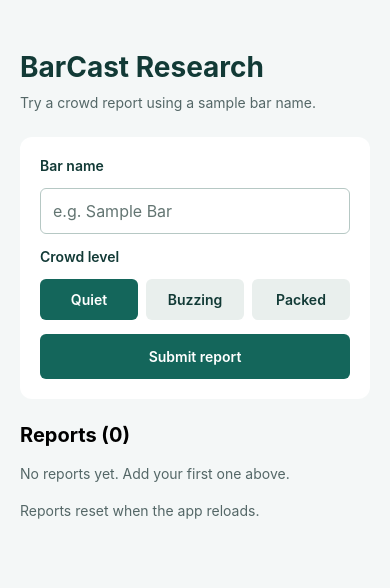
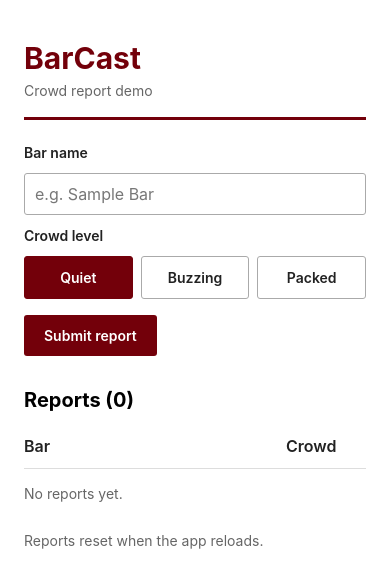
Before and after one commit to Cwingo/barcast-research, a React Native app: screen / in a window 390 px wide. Shown: the top 588 px of the page. Built offline with nearby package versions, Linux system fonts and the light colour scheme.

Commit message:
Adjust styling

```diff
--- a/App.js
+++ b/App.js
@@ -21,16 +21,16 @@ export default function App() {
   return (
     <ScrollView style={styles.screen} contentContainerStyle={styles.page} keyboardShouldPersistTaps="handled">
       <View style={styles.header}>
-        <Text style={styles.title}>BarCast Research</Text>
-        <Text style={styles.muted}>Try a crowd report using a sample bar name.</Text>
+        <Text style={styles.title}>BarCast</Text>
+        <Text style={styles.muted}>Crowd report demo</Text>
       </View>
-      <View style={styles.card}>
+      <View style={styles.form}>
         <Text style={styles.label}>Bar name</Text>
         <TextInput
           accessibilityLabel="Bar name"
           style={styles.input}
           placeholder="e.g. Sample Bar"
-          placeholderTextColor="#637572"
+          placeholderTextColor="#777"
           maxLength={60}
           value={barName}
           onChangeText={(text) => { setBarName(text); setError(''); }}
@@ -55,34 +55,42 @@ export default function App() {
         </Pressable>
       </View>
       <Text style={styles.heading}>Reports ({reports.length})</Text>
-      {reports.length === 0 && <Text style={styles.muted}>No reports yet. Add your first one above.</Text>}
-      {reports.map((report, index) => (
-        <View key={index} style={[styles.card, styles.row]}>
-          <Text style={styles.barName}>{report.barName}</Text>
-          <Text style={styles.badge}>{report.crowd}</Text>
+      <View>
+        <View style={styles.reportRow}>
+          <Text style={[styles.barName, styles.label]}>Bar</Text>
+          <Text style={[styles.crowd, styles.label]}>Crowd</Text>
         </View>
-      ))}
+        {reports.length === 0 && <Text style={styles.empty}>No reports yet.</Text>}
+        {reports.map((report, index) => (
+          <View key={index} style={styles.reportRow}>
+            <Text style={styles.barName}>{report.barName}</Text>
+            <Text style={styles.crowd}>{report.crowd}</Text>
+          </View>
+        ))}
+      </View>
       <Text style={styles.muted}>Reports reset when the app reloads.</Text>
     </ScrollView>
   );
 }
 
 const styles = StyleSheet.create({
-  screen: { backgroundColor: '#f4f7f7' },
-  page: { padding: 20, paddingTop: 50, gap: 16, maxWidth: 540, width: '100%', alignSelf: 'center' },
-  header: { gap: 8, marginBottom: 8 },
-  title: { fontSize: 28, fontWeight: 'bold', color: '#123a36' },
-  heading: { fontSize: 20, fontWeight: 'bold', marginTop: 8 },
-  muted: { color: '#546767', lineHeight: 21 },
-  card: { backgroundColor: 'white', borderRadius: 12, padding: 20, gap: 14 },
-  label: { fontWeight: '600', color: '#123a36' },
-  input: { borderWidth: 1, borderColor: '#b6c8c4', borderRadius: 6, padding: 12, fontSize: 16 },
+  screen: { backgroundColor: 'white' },
+  page: { padding: 24, paddingTop: 40, gap: 12, maxWidth: 600, width: '100%', alignSelf: 'center' },
+  header: { gap: 4, borderBottomWidth: 3, borderBottomColor: '#73000a', paddingBottom: 16, marginBottom: 12 },
+  title: { fontSize: 30, fontWeight: 'bold', color: '#73000a' },
+  heading: { fontSize: 20, fontWeight: 'bold', marginTop: 20 },
+  muted: { color: '#666', lineHeight: 21 },
+  form: { gap: 12 },
+  label: { fontWeight: '600', color: '#222' },
+  input: { borderWidth: 1, borderColor: '#aaa', borderRadius: 3, padding: 10, fontSize: 16 },
   row: { flexDirection: 'row', alignItems: 'center', gap: 8 },
-  option: { flex: 1, alignItems: 'center', paddingVertical: 12, borderRadius: 6, backgroundColor: '#e9efed' },
-  selected: { backgroundColor: '#14665b' },
-  submit: { backgroundColor: '#14665b', padding: 14, borderRadius: 6, alignItems: 'center' },
+  option: { flex: 1, alignItems: 'center', paddingVertical: 12, borderRadius: 3, borderWidth: 1, borderColor: '#aaa' },
+  selected: { backgroundColor: '#73000a', borderColor: '#73000a' },
+  submit: { backgroundColor: '#73000a', padding: 12, paddingHorizontal: 20, borderRadius: 3, alignSelf: 'flex-start', marginTop: 4 },
   buttonText: { color: 'white', fontWeight: '600' },
   error: { color: '#b42318' },
-  barName: { flex: 1, fontSize: 16, fontWeight: '600' },
-  badge: { color: '#14665b', backgroundColor: '#e9efed', padding: 8, borderRadius: 6 },
+  reportRow: { flexDirection: 'row', gap: 16, paddingVertical: 12, borderBottomWidth: 1, borderBottomColor: '#ddd' },
+  barName: { flex: 1, fontSize: 16 },
+  crowd: { width: 80, fontSize: 16 },
+  empty: { color: '#666', paddingVertical: 16 },
 });
```
